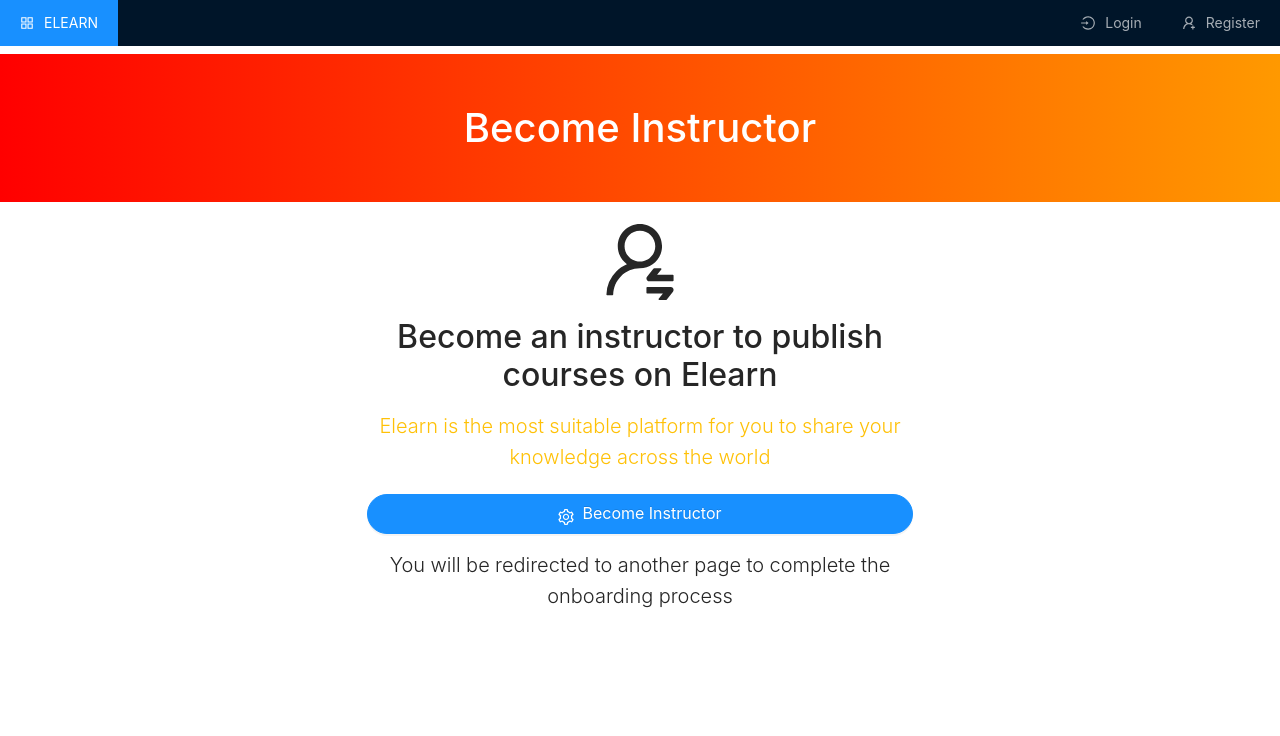
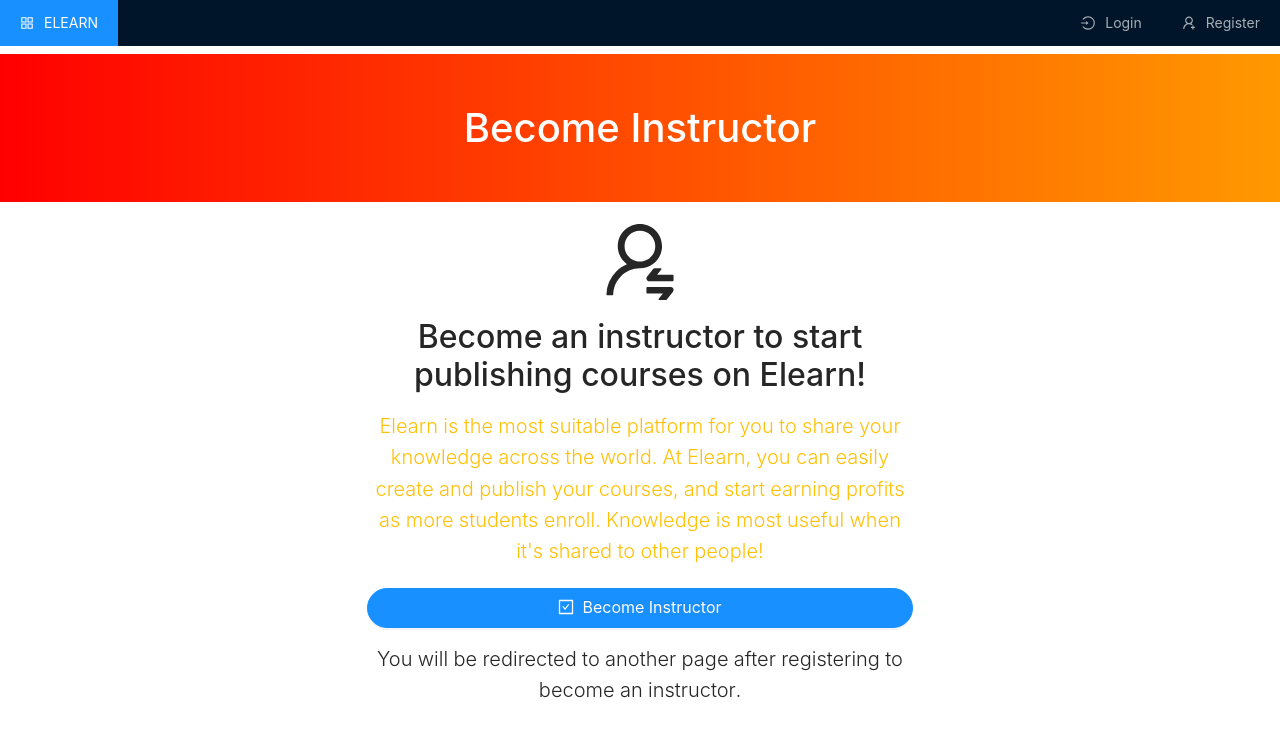
Before and after one commit to thangnt294/shibadev, a Next.js app in the folder client/: page /user/become-instructor in a window 1280 px wide. Shown: the top 736 px of the page. Built offline with nearby package versions, Linux system fonts and the light colour scheme; no server answers.

Commit message:
fixed become instructor page and icon not aligning with texts

```diff
--- a/client/pages/user/become-instructor.js
+++ b/client/pages/user/become-instructor.js
@@ -3,7 +3,7 @@ import { Context } from "../../context";
 import { Button } from "antd";
 import axios from "axios";
 import {
-  SettingOutlined,
+  CheckSquareOutlined,
   UserSwitchOutlined,
   LoadingOutlined,
 } from "@ant-design/icons";
@@ -18,26 +18,21 @@ const BecomeInstructor = () => {
     dispatch,
   } = useContext(Context);
 
-  const becomeInstructor = () => {
-    console.log("Become instructor");
+  const becomeInstructor = async () => {
     setLoading(true);
-    // TODO make this async await
-    axios
-      .post("/api/become-instructor")
-      .then((res) => {
-        // open stripe
-        // window.location.href = res.data;
-        dispatch({
-          type: "LOGIN",
-          payload: res.data,
-        });
-        window.localStorage.setItem("user", JSON.stringify(res.data));
-        window.location.href = "/instructor";
-      })
-      .catch((err) => {
-        toast.error("Something went wrong. Please try again.");
-        setLoading(false);
+    try {
+      const { data } = await axios.post("/api/become-instructor");
+      dispatch({
+        type: "LOGIN",
+        payload: data,
       });
+      setLoading(false);
+      window.localStorage.setItem("user", JSON.stringify(data));
+      window.location.href = "/instructor";
+    } catch (err) {
+      toast.error("Something went wrong. Please try again later.");
+      setLoading(false);
+    }
   };
 
   return (
@@ -48,17 +43,19 @@ const BecomeInstructor = () => {
           <div className="col-md-6 offset-md-3 text-center">
             <UserSwitchOutlined className="display-1 pb-3" />
             <br />
-            <h2>Become an instructor to publish courses on Elearn</h2>
+            <h2>Become an instructor to start publishing courses on Elearn!</h2>
             <p className="lead text-warning">
               Elearn is the most suitable platform for you to share your
-              knowledge across the world
+              knowledge across the world. At Elearn, you can easily create and
+              publish your courses, and start earning profits as more students
+              enroll. Knowledge is most useful when it's shared to other people!
             </p>
             <Button
               className="mb-3"
               type="primary"
               block
               shape="round"
-              icon={loading ? <LoadingOutlined /> : <SettingOutlined />}
+              icon={loading ? <LoadingOutlined /> : <CheckSquareOutlined />}
               size="large"
               onClick={becomeInstructor}
               disabled={
@@ -69,8 +66,8 @@ const BecomeInstructor = () => {
               {loading ? "Processing..." : "Become Instructor"}
             </Button>
             <p className="lead">
-              You will be redirected to another page to complete the onboarding
-              process
+              You will be redirected to another page after registering to become
+              an instructor.
             </p>
           </div>
         </div>
--- a/client/public/css/styles.css
+++ b/client/public/css/styles.css
@@ -11,3 +11,7 @@
 .pointer {
   cursor: pointer;
 }
+
+svg {
+  vertical-align: baseline;
+}
```
